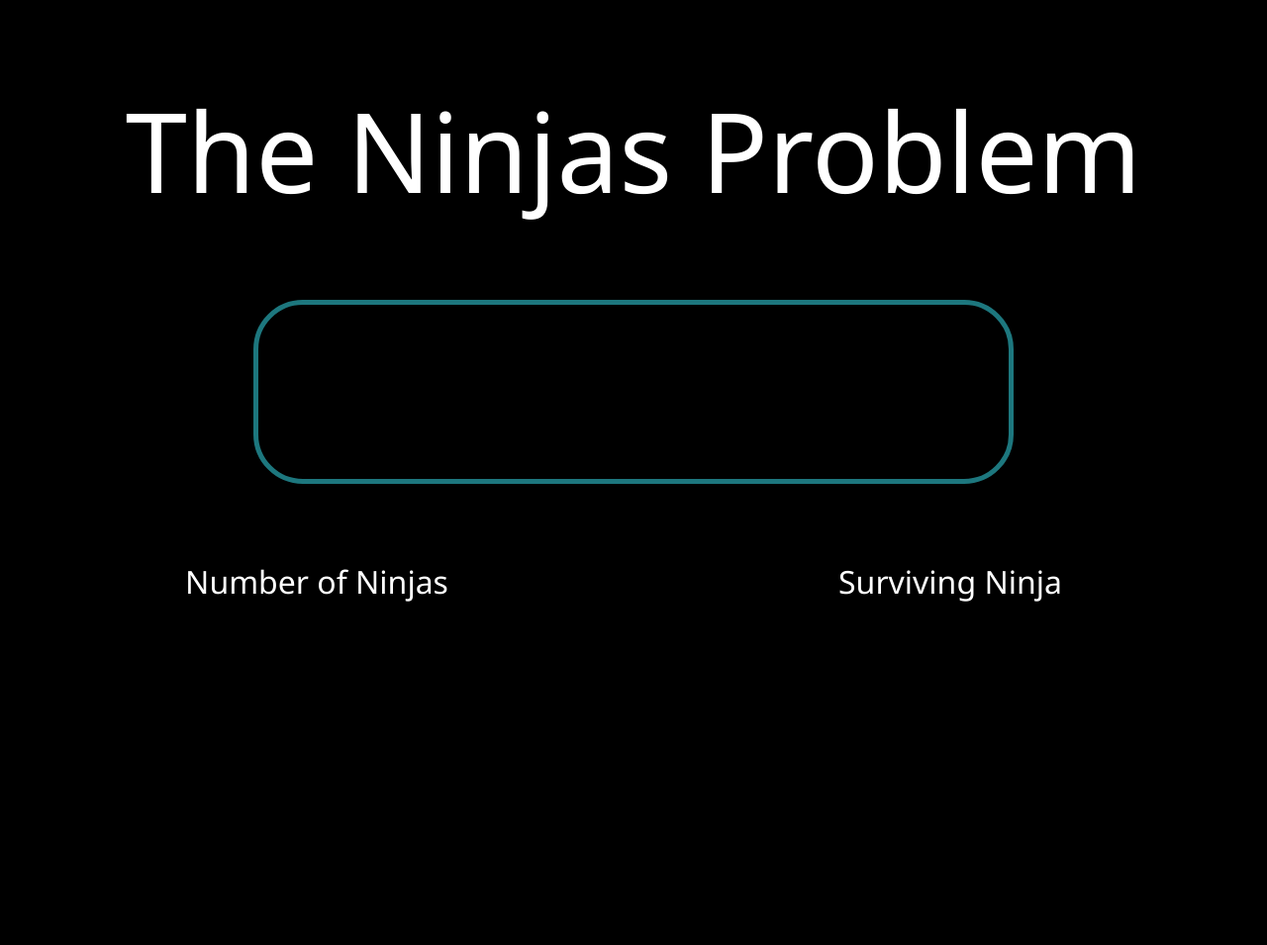
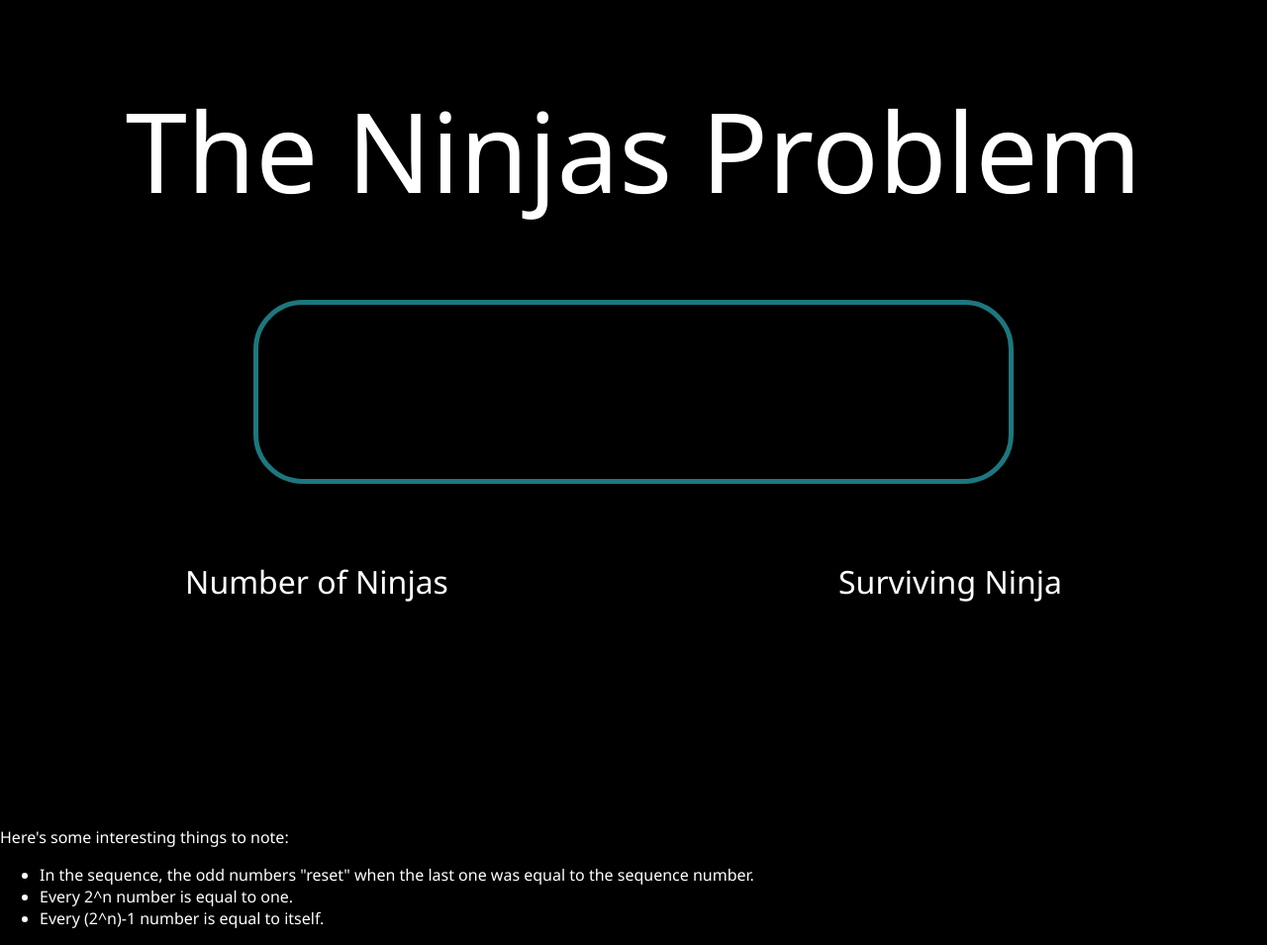
Before and after one commit to lene08spx/lene08spx.github.io, a plain HTML site: page ninja.html in a window 1280 px wide. Shown: the whole page at 99% size. Before the commit the page ends 835 px from the top, so only its background shows below. Drawn offline with Linux system fonts and the light colour scheme; a web font is replaced by a local one.

Commit message:
more ninja

```diff
--- a/ninja.html
+++ b/ninja.html
@@ -55,6 +55,11 @@
             text-align: center;
             height: 150px;
         }
+        #info {
+            display: block;
+            color: white;
+            font-family: 'Segoe UI', sans-serif;
+        }
     </style>
 </head>
 <body>
@@ -67,6 +72,14 @@
     <div id="itemCont">
         <h2>Surviving Ninja</h2>
         <div id="winner"></div>
+    </div>
+    <div id="info">
+        Here's some interesting things to note:<br/>
+        <ul>
+            <li>In the sequence, the odd numbers "reset" when the last one was equal to the sequence number.</li>
+            <li>Every 2^n number is equal to one.</li>
+            <li>Every (2^n)-1 number is equal to itself.</li>
+        </ul>
     </div>
 </body>
 <script>
```
